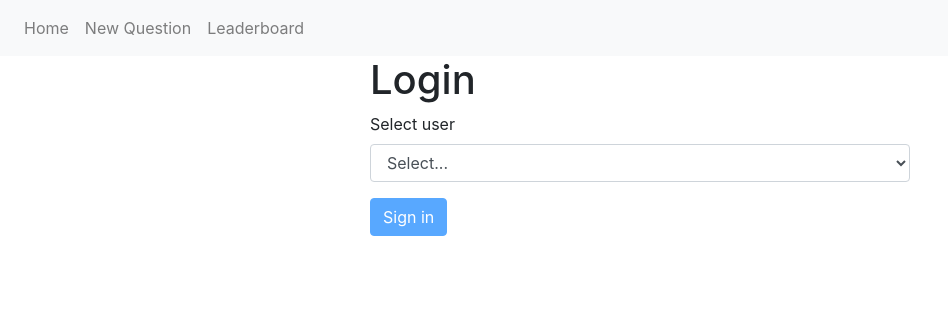
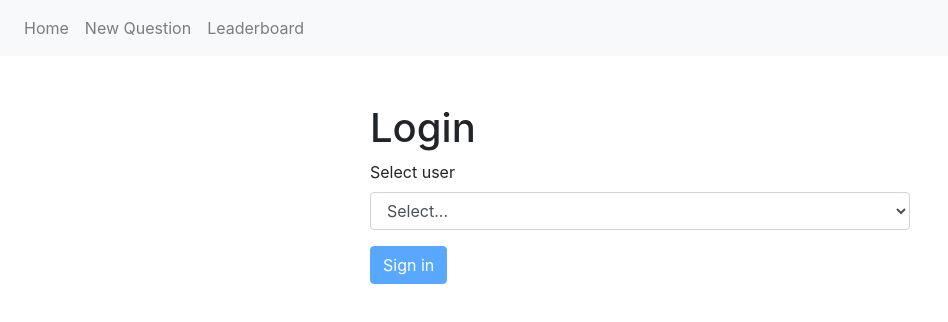
Before and after one commit to basemj/react-would-you-rather, a React (Create React App) app: page /login in a window 1280 px wide. Shown: the top 322 px of the page, without its empty margins (0-948 px from the left). Built offline with nearby package versions, Linux system fonts and the light colour scheme.

Commit message:
feat: style tabs

```diff
--- a/src/App.js
+++ b/src/App.js
@@ -33,7 +33,7 @@ class App extends Component {
           </Navbar.Collapse>
         </Navbar>
 
-        <Container>
+        <Container className="pt-5">
           <Switch>
             <PrivateRoute exact path="/">
               <Home />
--- a/src/routes/Home.js
+++ b/src/routes/Home.js
@@ -1,13 +1,14 @@
 import React from 'react';
 import { Tab, Tabs, TabList, TabPanel } from 'react-tabs';
 import QuestionsList from '../components/QuestionsList';
+import 'react-tabs/style/react-tabs.css';
 
 const Home = () => {
   return (
     <Tabs>
       <TabList>
-        <Tab>unanswered</Tab>
-        <Tab>answered</Tab>
+        <Tab>Unanswered</Tab>
+        <Tab>Answered</Tab>
       </TabList>
       <TabPanel>
         <QuestionsList />
```
